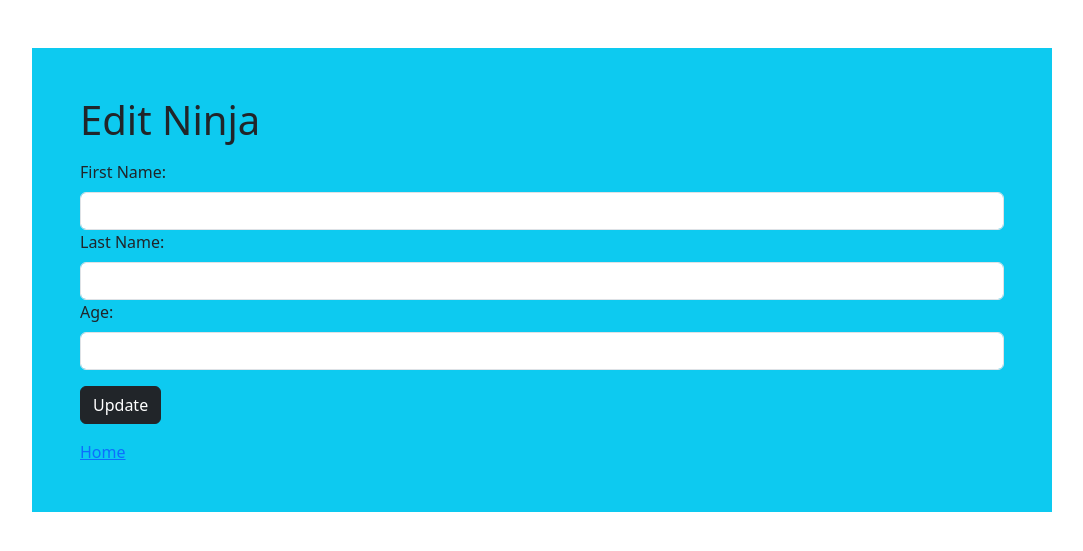
After one commit to shariff721/Dojos-and-Ninjas, a Flask app: template flask_app/templates/edit_ninja.html in a window 1280 px wide. The commit adds this page. Shown: the top 551 px of the page, without its empty margins (98-1181 px from the left). Run offline with Flask 3, Linux system fonts and the light colour scheme; the template is opened without the code that fills it, so the values that code supplies are empty.

Commit message:
dojos and ninjas part 2

```diff
--- /dev/null
+++ b/flask_app/templates/edit_ninja.html
@@ -0,0 +1,33 @@
+<!DOCTYPE html>
+<html lang="en">
+<head>
+    <meta charset="UTF-8">
+    <meta http-equiv="X-UA-Compatible" content="IE=edge">
+    <meta name="viewport" content="width=device-width, initial-scale=1.0">
+    <link href="https://cdn.jsdelivr.net/npm/bootstrap@5.3.0-alpha3/dist/css/bootstrap.min.css" rel="stylesheet" integrity="sha384-KK94CHFLLe+nY2dmCWGMq91rCGa5gtU4mk92HdvYe+M/SXH301p5ILy+dN9+nJOZ" crossorigin="anonymous">
+    <title>New Ninja</title>
+</head>
+<body>
+    <div class="container">
+        <div class="bg-info p-5 m-5">
+            <h1>Edit Ninja</h1>
+            <p></p>
+            <form action="/update/ninja" method="post">
+                <p></p>
+                <input type="hidden" name="id" value="{{one_ninja.id}}">
+                <input type="hidden" name="dojo_id" value="{{one_ninja.dojo_id}}" >
+                <label class="form-label">First Name: </label>
+                <input class="form-control" type="text" name="first_name" value="{{one_ninja.first_name}}" >
+                <label class="form-label">Last Name: </label>
+                <input class="form-control" type="text" name="last_name" value="{{one_ninja.last_name}}" >
+                <label class="form-label">Age: </label>
+                <input class="form-control" type="number" name="age" value="{{one_ninja.age}}" >
+                <p></p>
+                <button class="btn btn-dark" >Update</button>
+                <p></p>
+            </form>
+            <a href="/dojos">Home</a>
+        </div>
+    </div>
+</body>
+</html>
--- a/flask_app/templates/show_dojo.html
+++ b/flask_app/templates/show_dojo.html
@@ -18,12 +18,14 @@
                 <th>First Name</th>
                 <th>Last Name</th>
                 <th>Age</th>
+                <th>Actions</th>
             </tr>
             {% for result in one_dojo.ninja %}
             <tr>
                 <td>{{result.first_name}}</td>
                 <td>{{result.last_name}}</td>
                 <td>{{result.age}}</td>
+                <td><a href="/edit/ninja/{{result.id}}">edit</a> | <a href="/delete/{{result.id}}/{{result.dojo_id}}">delete</a></td>
             </tr>
             {% endfor %}
         </table>
```
Also changed, not shown: flask_app/controllers/ninjas.py (+34 -0 lines), flask_app/models/ninja.py (+25 -0 lines), flask_app/controllers/dojos.py (line endings or trailing spaces).
